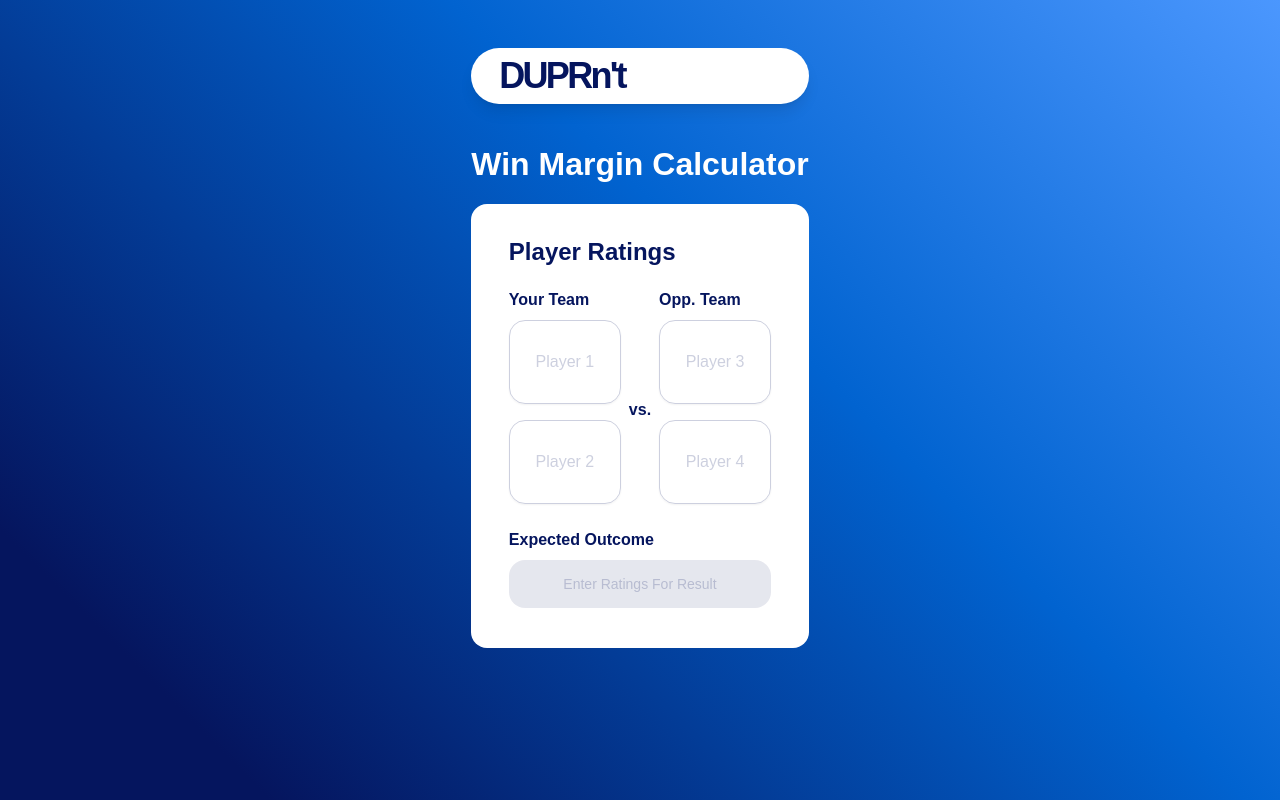
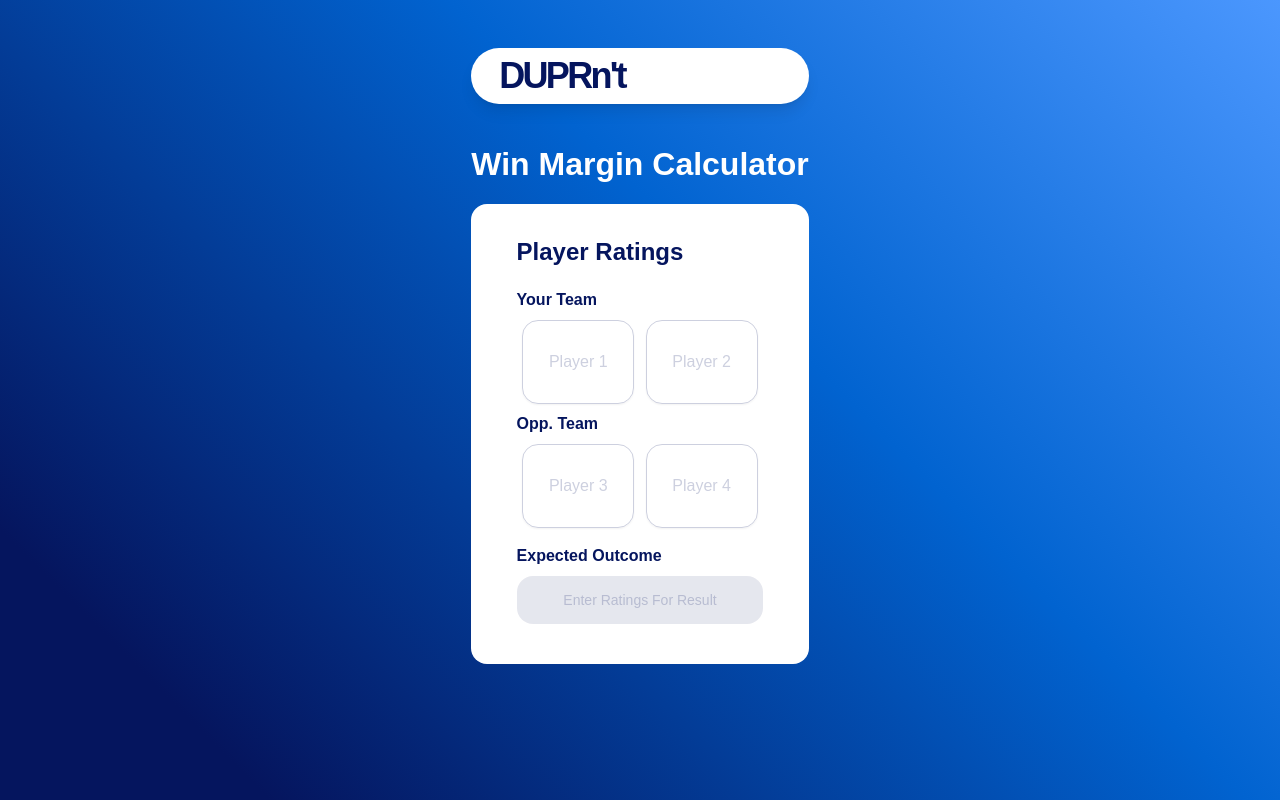
Before and after one commit to RESPRiT/dupr-calc, a React (Vite) app: page / in a window 1280 px wide. Built offline with nearby package versions, Linux system fonts and the light colour scheme.

Commit message:
Horizontal Layout

```diff
--- a/src/components/Calculator.tsx
+++ b/src/components/Calculator.tsx
@@ -72,12 +72,12 @@ function Calculator() {
         <div className="flex flex-col max-w-2xs">
           <h2 className="text-navy-900">Player Ratings</h2>
           <div
-            className="flex justify-between items-center self-center mt-2
-              md:mt-5 w-full"
+            className="flex flex-col justify-between items-start self-center
+              mt-2 md:mt-5 w-full"
           >
-            <div id="team-1">
-              <div className="flex flex-col justify-between items-start">
-                <h3 className="mb-2">Your Team</h3>
+            <div id="team-1" className="w-full">
+              <h3 className="mb-2">Your Team</h3>
+              <div className="flex justify-around">
                 <RatingInput
                   name="one"
                   placeholder="Player 1"
@@ -92,10 +92,9 @@ function Calculator() {
                 />
               </div>
             </div>
-            <h3 className="mx-2 pt-3">vs.</h3>
-            <div id="team-2">
-              <div className="flex flex-col justify-between items-start">
-                <h3 className="mb-2">Opp. Team</h3>
+            <div id="team-2" className="w-full">
+              <h3 className="my-2">Opp. Team</h3>
+              <div className="flex justify-around">
                 <RatingInput
                   name="three"
                   placeholder="Player 3"
@@ -111,7 +110,7 @@ function Calculator() {
               </div>
             </div>
           </div>
-          <h3 className="mt-2">Expected Outcome</h3>
+          <h3 className="mt-4">Expected Outcome</h3>
           <div
             className="bg-navy-900/10 flex justify-center items-center mt-2 h-12
               rounded-2xl"
--- a/src/components/RatingInput.tsx
+++ b/src/components/RatingInput.tsx
@@ -8,7 +8,7 @@ type RatingInputProps = Omit<ComponentProps<"input">, "value"> & {
 function RatingInput({ value, ...props }: RatingInputProps) {
   return (
     <Input
-      className="w-24 md:w-28 h-21 mb-4 rounded-2xl border border-navy-900/20
+      className="w-24 md:w-28 h-21 rounded-2xl border border-navy-900/20
         valid:border-navy-900/50 shadow-nonetext-[16px] md:text-base font-normal
         text-center text-navy-900 placeholder:text-navy-900/20
         valid:focus-visible:ring-blue-500 transition-shadow duration-400
```
